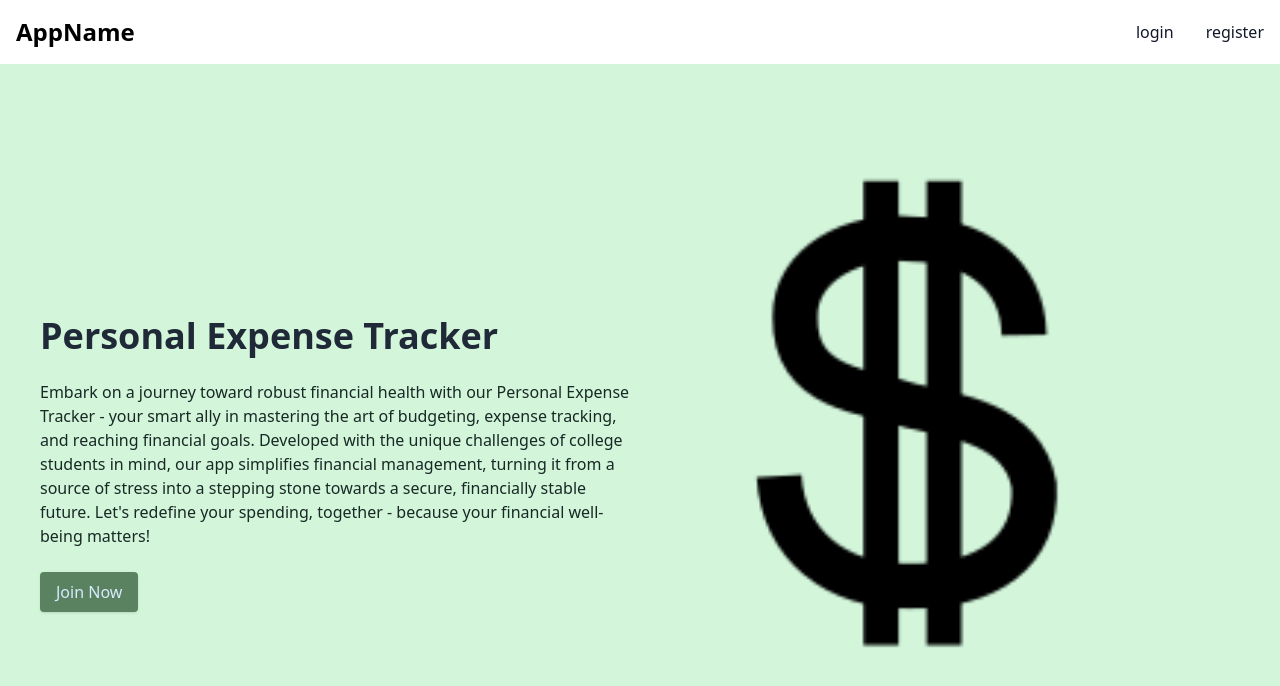
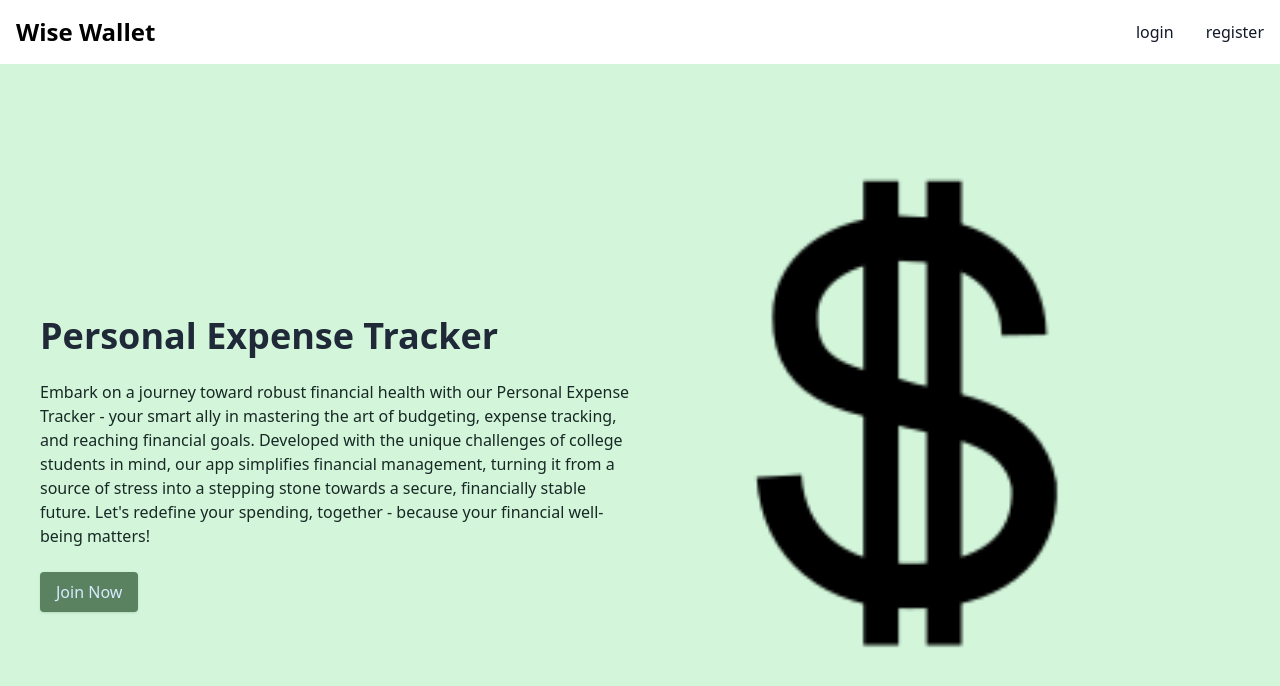
Before and after one commit to zikrya/Personal-Expense-Tracker, a React (Vite) app: page / in a window 1280 px wide. Shown: the top 686 px of the page. Built offline with nearby package versions, Linux system fonts and the light colour scheme; no server answers.

Commit message:
App name added

```diff
--- a/src/components/NavBar.jsx
+++ b/src/components/NavBar.jsx
@@ -8,7 +8,7 @@
     <nav className="bg-white border-gray-200 dark:bg-gray-900">
       <div className="max-w-screen-xl flex flex-wrap items-center justify-between mx-auto p-4">
         <NavLink to="/" className="flex items-center">
-          <span className="self-center text-2xl font-semibold whitespace-nowrap dark:text-white">AppName</span>
+          <span className="self-center text-2xl font-semibold whitespace-nowrap dark:text-white">Wise Wallet</span>
         </NavLink>
 
         <div className="w-full md:block md:w-auto" id="navbar-default">
```
